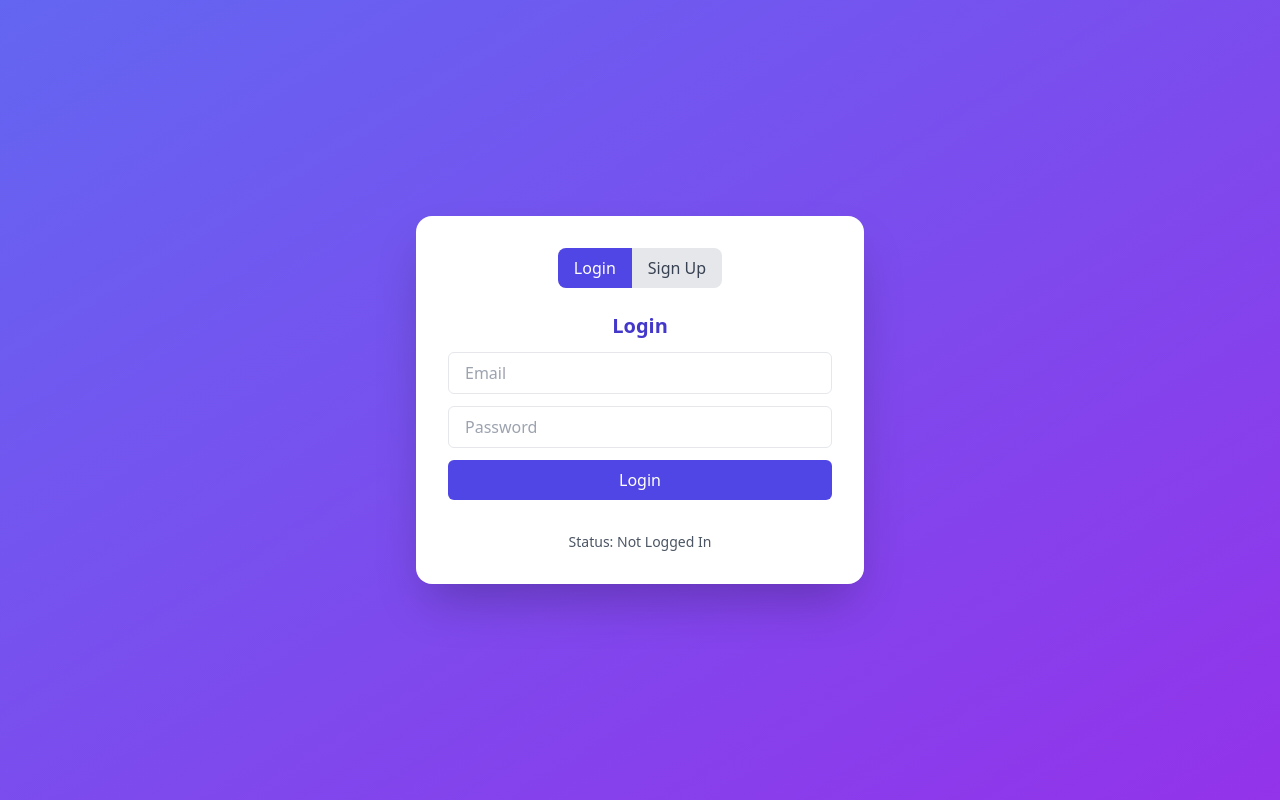
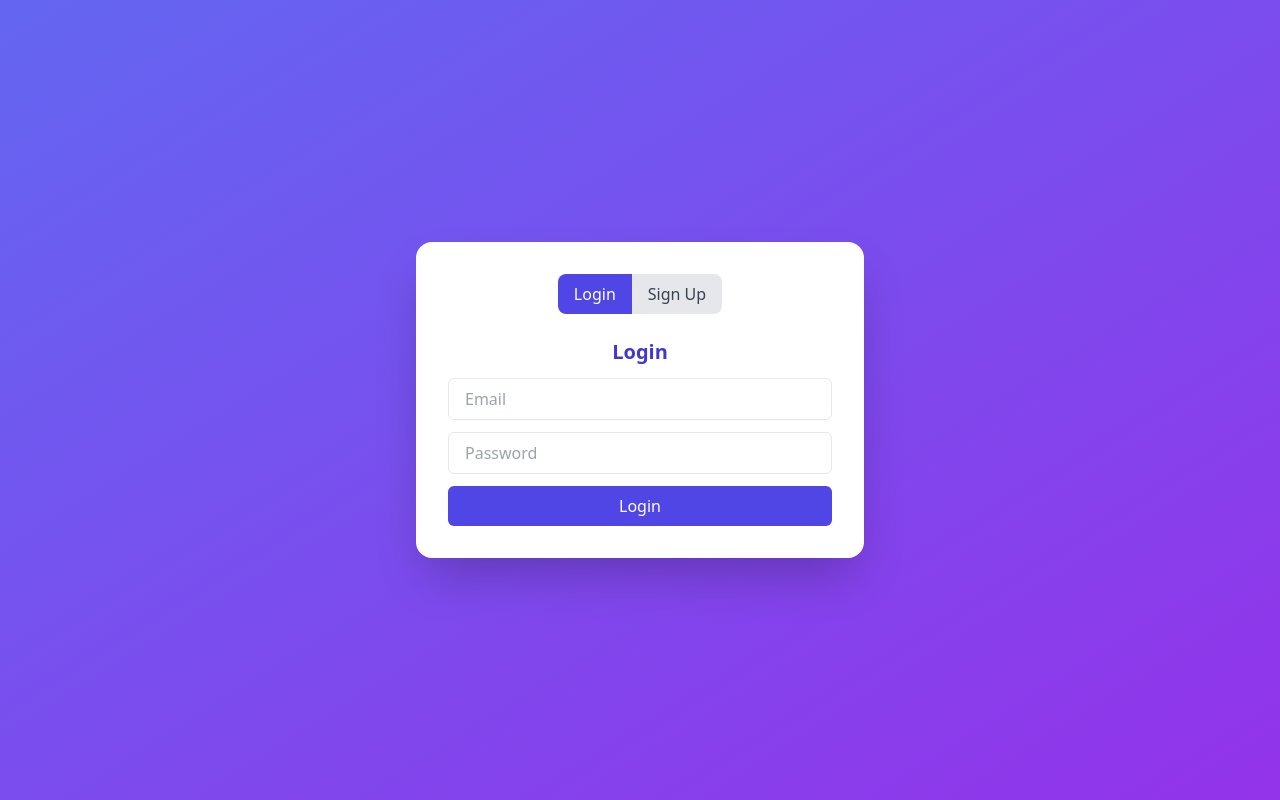
Before and after one commit to Bedanta31/email-otp, a plain HTML site: page index.html in a window 1280 px wide. Drawn offline with nearby package versions, Linux system fonts and the light colour scheme.

Commit message:
Update index.html

```diff
--- a/index.html
+++ b/index.html
@@ -31,8 +31,6 @@
       <button onclick="login()" class="w-full bg-indigo-600 text-white py-2 rounded-md hover:bg-indigo-700">Login</button>
     </div>
 
-    <!-- Status -->
-    <div id="status" class="text-sm text-center text-gray-600 pt-2">Status: Not Logged In</div>
   </div>
 
   <script type="module" src="./auth.js"></script>
```
